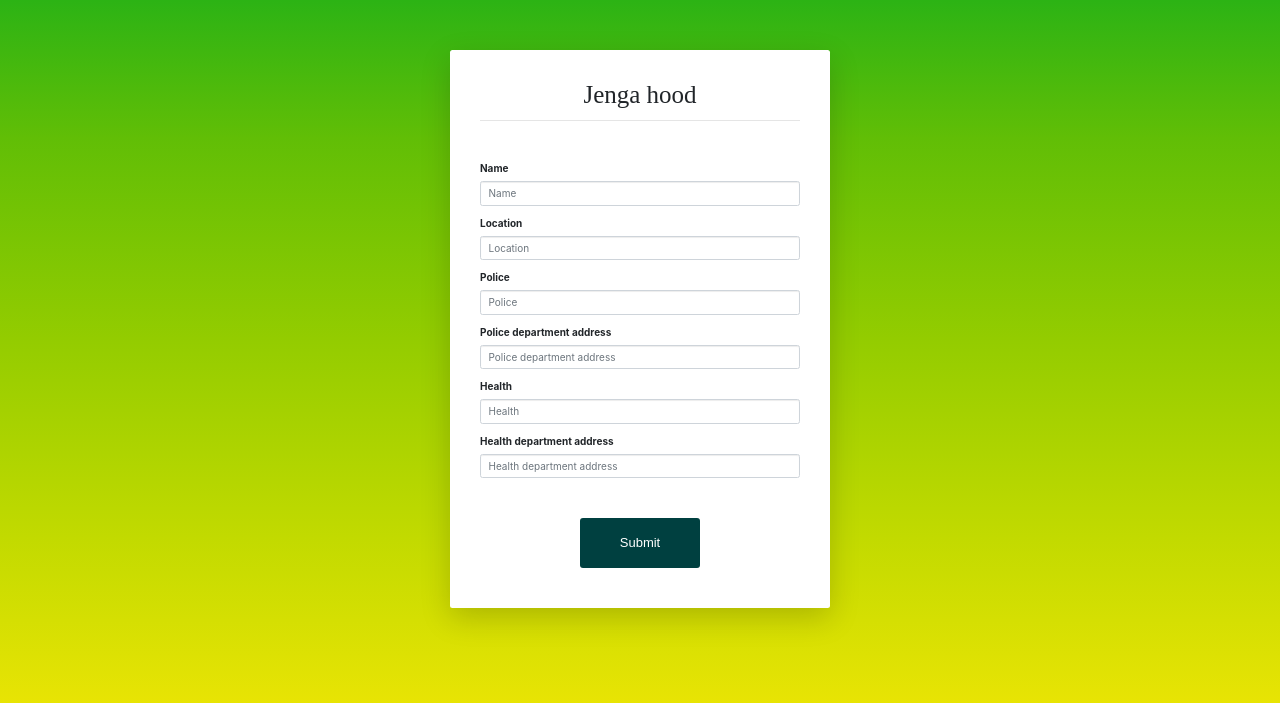
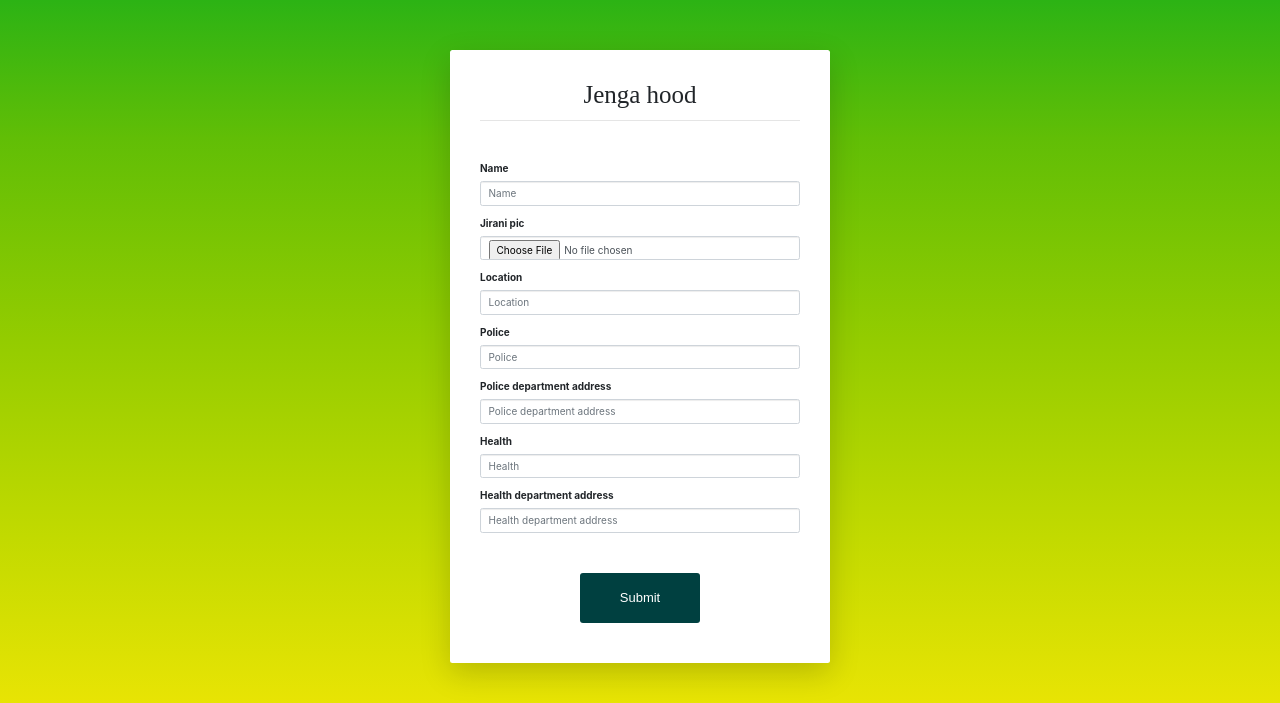
Before and after one commit to Murathe/jirani, a Django app: page /join/1 in a window 1280 px wide. Shown: the part 62-765 px from the top of the page. Run offline with Django 3.2, Linux system fonts and the light colour scheme; the visitor is signed in with stand-in values (Sample User, id 1); some libraries are stand-ins or nearby versions; some web fonts are replaced.

Commit message:
Hood picture

```diff
--- a/hood/forms.py
+++ b/hood/forms.py
@@ -12,7 +12,7 @@ class NeighborhoodForm(forms.ModelForm):
 
     class Meta:
         model = Neighborhood
-        fields = [ 'name','location','police','police_department_address','health','health_department_address']
+        fields = [ 'name','jirani_pic','location','police','police_department_address','health','health_department_address']
 
 
 class BusinessForm(forms.ModelForm):
--- a/hood/models.py
+++ b/hood/models.py
@@ -5,6 +5,7 @@ from django.contrib.auth.models import User
 
 class Neighborhood(models.Model):
     name = models.CharField(max_length=100)
+    jirani_pic = models.ImageField(upload_to = 'images/',default='images/christine.jpg')
     location = models.CharField(max_length=100, null=True)
     posted_by =  models.CharField(max_length=100, null=True)
     count = models.CharField(max_length=100)
@@ -52,7 +53,7 @@ class Business(models.Model):
     business_user = models.ForeignKey(User,on_delete=models.CASCADE)
     business_neighborhood = models.ForeignKey(Neighborhood, on_delete=models.CASCADE, null=True)
     business_email = models.EmailField(max_length=100, unique= True)
-
+    business_pic = models.ImageField(upload_to = 'images/',default='images/christine.jpg')
 
     def create_business(self):
         self.save()
@@ -79,7 +80,7 @@ class Business(models.Model):
 
 
 class Profile(models.Model):
-    profile_pic = models.ImageField(upload_to = 'images/',default='images/christine.jpg')
+    profile_pic = models.ImageField(upload_to = 'images/',default='images/agie.jpg')
     bio = models.TextField()
     user = models.OneToOneField(User,on_delete=models.CASCADE)
     neighborhood = models.ForeignKey(Neighborhood, on_delete=models.CASCADE, null=True, related_name='population')
--- a/hood/templates/business.html
+++ b/hood/templates/business.html
@@ -18,8 +18,7 @@
                                 <li class="list-group-item">
                                     <p style="color:#5171A5; text-decoration: none;" class="card-text"> <a
                                             style="color:#5171A5; text-decoration: none;"
-                                            href="{%url 'add-business' hood.id%}"><b>Ongeza
-                                                Biashara</b></a></p>
+                                            href="{%url 'add-business' hood.id%}"><b>Ongeza Biashara</b></a></p>
                                 </li>
                                 <li class="list-group-item">
                                     <p style="color:#5171A5; text-decoration: none;" class="card-text"> <a
@@ -73,6 +72,7 @@
                                 <li class="list-group-item">
                                     <p style="color: #5171A5;"><b>NAME:</b>&nbsp;{{business.business_name}}</p>
                                     <p style="color: #5171A5;"><b>EMAIL:</b>&nbsp;{{business.business_email}}</p>
+                                    <p style="color: #5171A5;"><b>EMAIL:</b>&nbsp;{{business.business_pic}}</p>
                                 </li>
                             </ul>
                         </div>
--- a/hood/templates/index.html
+++ b/hood/templates/index.html
@@ -19,7 +19,7 @@
                                 </div>
                                 <br>
                                 <div class="card-body">
-                                    <img class="card-img-top" src='https://as1.ftcdn.net/jpg/00/98/20/80/500_F_98208053_zY8inDEg4Ojqn5ACRyIcaQ2ymwqLhZlW.jpg' alt="Jirani image">
+                                    <img class="card-img-top" src="{{ business.jirani_pic.url }}">
                                 </div>
                                 <div class="card-footer">
                                     <p class="btn btn-success text-center">
```
Also changed, not shown: hood/migrations/0002_auto_20200226_1717.py (added), media/images/3.jpg (added), media/images/3_ppYTZ4V.jpg (added), media/images/fish_lG9R7en.jpg (added), 1 other file.
